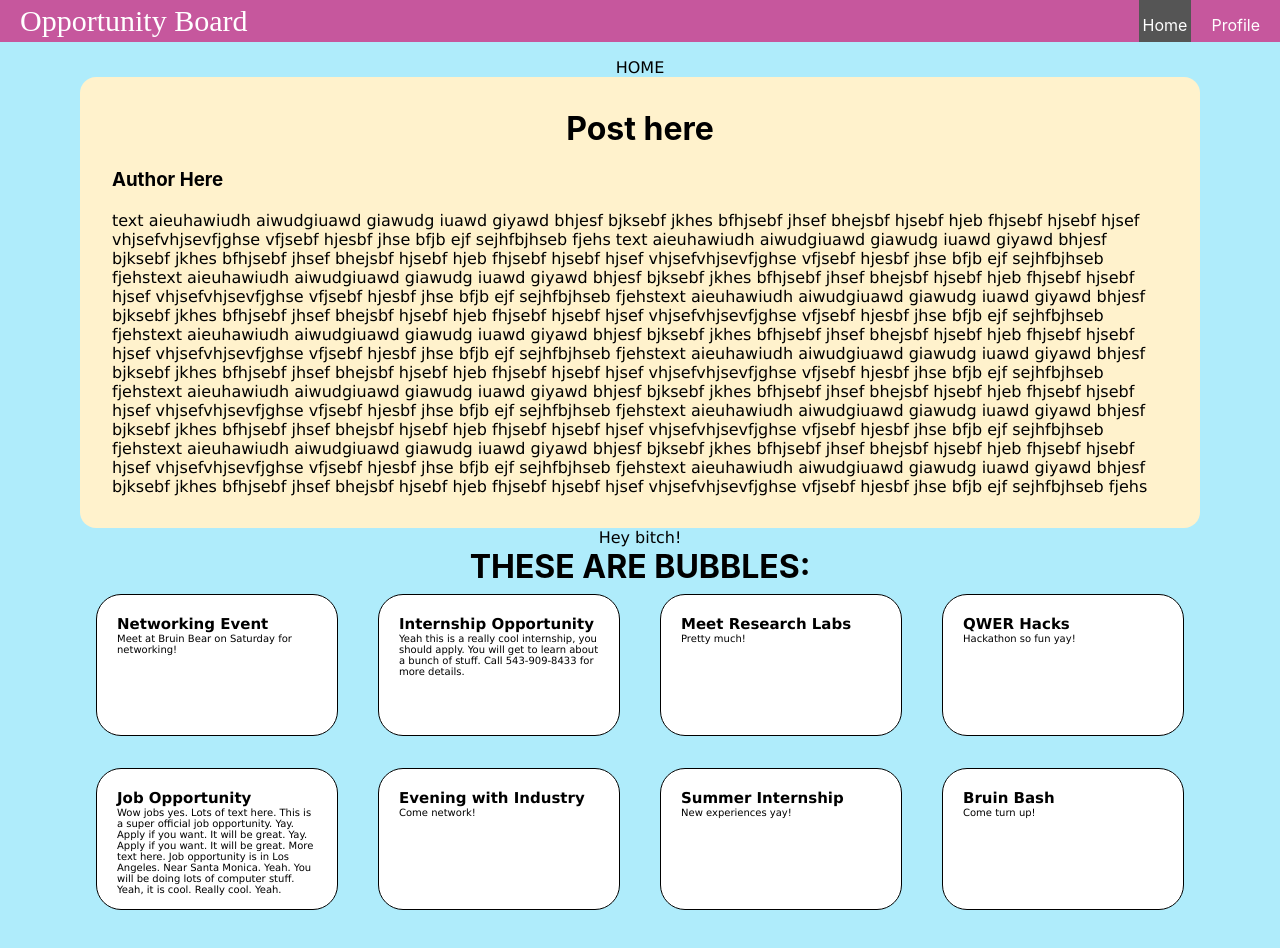
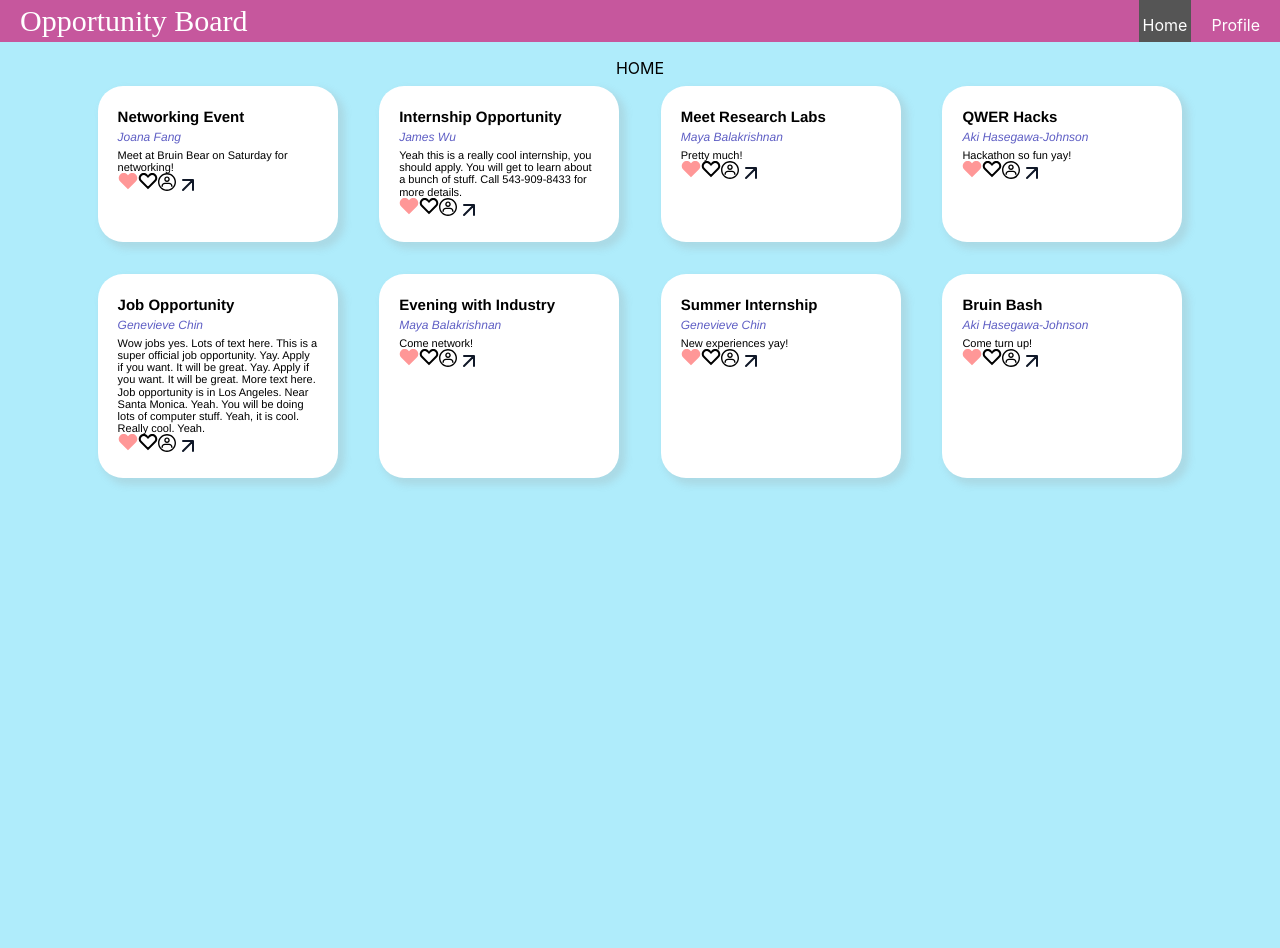
Before and after one commit to jamesmwu/joamayakieves, a React (Create React App) app in the folder frontend/: page / in a window 1280 px wide. After the commit the page ends 800 px from the top, so only its background shows below. Built offline with nearby package versions, Linux system fonts and the light colour scheme.

Commit message:
Add icons for liking posts, linking to external sites, and user profiles

```diff
--- a/frontend/package.json
+++ b/frontend/package.json
@@ -10,6 +10,7 @@
     "react-dom": "^18.2.0",
     "react-router-dom": "^6.8.1",
     "react-scripts": "5.0.1",
+    "use-svg": "^0.0.7",
     "web-vitals": "^2.1.4"
   },
   "scripts": {
--- a/frontend/src/components/BubbleItem.js
+++ b/frontend/src/components/BubbleItem.js
@@ -1,15 +1,24 @@
 import React from 'react';
 import "../styles/Bubbles.css"
+import LikedHeart from "../icons/liked-heart.jsx"
+import UnlikedHeart from "../icons/unliked-heart.jsx"
+import User from "../icons/user.jsx"
+import Arrow from "../icons/arrow-up-right.jsx"
 
-function BubbleItem({title, about}) {
+function BubbleItem({title, author, about}) {
   return (
     <>
-    <div class="bubble">
-      <div class="title">
-        <p>{title}</p>
-      </div>
-      <div class="about">
-        <p>{about}</p>
+    <div className="bubble">
+      <div className="text">
+        <div className="title">{title}</div>
+        <div className="author">{author}</div>
+        <div className="about">{about}</div>
+        <div className="heart">
+          <LikedHeart />
+          <UnlikedHeart />
+          <User />
+          <Arrow />
+        </div>
       </div>
     </div>
     </>
--- a/frontend/src/components/Bubbles.js
+++ b/frontend/src/components/Bubbles.js
@@ -4,40 +4,46 @@ import BubbleItem from "./BubbleItem";
 
 function Bubbles() {
   return (
-    //<div className='bubbles'>
     <>
-      <h1>THESE ARE BUBBLES:</h1>
-      <div class="bubble-container">
+      <div className="bubble-container">
         <BubbleItem
           title='Networking Event'
+          author='Joana Fang'
           about='Meet at Bruin Bear on Saturday for networking!'
         />
         <BubbleItem
           title='Internship Opportunity'
+          author='James Wu'
           about='Yeah this is a really cool internship, you should apply. You will get to learn about a bunch of stuff. Call 543-909-8433 for more details.'
         />
         <BubbleItem
           title='Meet Research Labs'
+          author='Maya Balakrishnan'
           about='Pretty much!'
         />
         <BubbleItem
           title='QWER Hacks'
+          author='Aki Hasegawa-Johnson'
           about='Hackathon so fun yay!'
         />
         <BubbleItem
           title='Job Opportunity'
+          author='Genevieve Chin'
           about='Wow jobs yes. Lots of text here. This is a super official job opportunity. Yay. Apply if you want. It will be great. Yay. Apply if you want. It will be great. More text here. Job opportunity is in Los Angeles. Near Santa Monica. Yeah. You will be doing lots of computer stuff. Yeah, it is cool. Really cool. Yeah.'
         />
         <BubbleItem
           title='Evening with Industry'
+          author='Maya Balakrishnan'
           about='Come network!'
         />
         <BubbleItem
           title='Summer Internship'
+          author='Genevieve Chin'
           about='New experiences yay!'
         />
         <BubbleItem
           title='Bruin Bash'
+          author='Aki Hasegawa-Johnson'
           about='Come turn up!'
         />
       </div>
--- /dev/null
+++ b/frontend/src/icons/arrow-up-right.jsx
@@ -0,0 +1,11 @@
+import React from "react";
+
+const Arrow = () => {
+    return (
+        <svg width="24" height="24" viewBox="0 0 24 24" fill="none" xmlns="http://www.w3.org/2000/svg">
+        <path d="M7 17L17 7M17 7H7M17 7V17" stroke="#101828" strokeWidth="2" strokeLinecap="round" strokeLinejoin="round"/>
+        </svg>
+    );
+}
+
+export default Arrow;
--- /dev/null
+++ b/frontend/src/icons/liked-heart.jsx
@@ -0,0 +1,11 @@
+import React from "react"
+
+const LikedHeart = () => {
+    return (
+        <svg width="20" height="17" viewBox="0 0 20 17" fill="none" xmlns="http://www.w3.org/2000/svg">
+        <path fillRule="evenodd" clipRule="evenodd" d="M2.22183 8.53553L2.92894 9.24264L10 16.3137L17.0711 9.24264L17.7782 8.53553C19.7308 6.58291 19.7308 3.41709 17.7782 1.46447C15.8256 -0.488155 12.6597 -0.488155 10.7071 1.46447L10 2.17157L9.2929 1.46447C7.34027 -0.488155 4.17445 -0.488155 2.22183 1.46447C0.269207 3.41709 0.269207 6.58291 2.22183 8.53553Z" fill="#FF9797"/>
+        </svg>
+    )
+}
+
+export default LikedHeart;
--- /dev/null
+++ b/frontend/src/icons/unliked-heart.jsx
@@ -0,0 +1,14 @@
+import React from "react";
+
+const UnlikedHeart = () => {
+    return (
+        <svg width="20" height="17" viewBox="0 0 20 17" fill="none" xmlns="http://www.w3.org/2000/svg">
+        <mask id="path-1-inside-1_6_12" fill="white">
+        <path fillRule="evenodd" clipRule="evenodd" d="M2.22183 8.53553L2.92894 9.24264L10 16.3137L17.0711 9.24264L17.7782 8.53553C19.7308 6.58291 19.7308 3.41709 17.7782 1.46447C15.8256 -0.488155 12.6597 -0.488155 10.7071 1.46447L10 2.17157L9.2929 1.46447C7.34027 -0.488155 4.17445 -0.488155 2.22183 1.46447C0.269207 3.41709 0.269207 6.58291 2.22183 8.53553Z"/>
+        </mask>
+        <path d="M10 16.3137L8.58579 17.7279L10 19.1421L11.4142 17.7279L10 16.3137ZM10 2.17157L8.58579 3.58579L10 5L11.4142 3.58579L10 2.17157ZM4.34315 7.82843L3.63604 7.12132L0.807615 9.94975L1.51472 10.6569L4.34315 7.82843ZM11.4142 14.8995L4.34315 7.82843L1.51472 10.6569L8.58579 17.7279L11.4142 14.8995ZM15.6569 7.82843L8.58579 14.8995L11.4142 17.7279L18.4853 10.6569L15.6569 7.82843ZM16.364 7.12132L15.6569 7.82843L18.4853 10.6569L19.1924 9.94975L16.364 7.12132ZM16.364 2.87868C17.5355 4.05025 17.5355 5.94975 16.364 7.12132L19.1924 9.94975C21.9261 7.21608 21.9261 2.78392 19.1924 0.0502526L16.364 2.87868ZM12.1213 2.87868C13.2929 1.70711 15.1924 1.70711 16.364 2.87868L19.1924 0.0502526C16.4587 -2.68342 12.0266 -2.68342 9.2929 0.0502526L12.1213 2.87868ZM11.4142 3.58579L12.1213 2.87868L9.2929 0.0502526L8.58579 0.757359L11.4142 3.58579ZM7.87868 2.87868L8.58579 3.58579L11.4142 0.757359L10.7071 0.0502526L7.87868 2.87868ZM3.63604 2.87868C4.80761 1.70711 6.70711 1.70711 7.87868 2.87868L10.7071 0.0502526C7.97344 -2.68342 3.54128 -2.68342 0.807615 0.0502526L3.63604 2.87868ZM3.63604 7.12132C2.46447 5.94975 2.46447 4.05025 3.63604 2.87868L0.807615 0.0502526C-1.92606 2.78392 -1.92606 7.21608 0.807615 9.94975L3.63604 7.12132Z" fill="black" mask="url(#path-1-inside-1_6_12)"/>
+        </svg>
+    );
+}
+
+export default UnlikedHeart;
--- /dev/null
+++ b/frontend/src/icons/user.jsx
@@ -0,0 +1,11 @@
+import React from "react"
+
+const User = () => {
+    return (
+        <svg width="18" height="18" viewBox="0 0 26 26" fill="none" xmlns="http://www.w3.org/2000/svg">
+        <path fillRule="evenodd" clipRule="evenodd" d="M13 24C19.0751 24 24 19.0751 24 13C24 6.92487 19.0751 2 13 2C6.92487 2 2 6.92487 2 13C2 19.0751 6.92487 24 13 24ZM13 26C20.1797 26 26 20.1797 26 13C26 5.8203 20.1797 0 13 0C5.8203 0 0 5.8203 0 13C0 20.1797 5.8203 26 13 26ZM13 11C14.1046 11 15 10.1046 15 9C15 7.89543 14.1046 7 13 7C11.8954 7 11 7.89543 11 9C11 10.1046 11.8954 11 13 11ZM13 13C15.2091 13 17 11.2091 17 9C17 6.79086 15.2091 5 13 5C10.7909 5 9 6.79086 9 9C9 11.2091 10.7909 13 13 13ZM7 20H5V19C5 16.2386 7.23858 14 10 14H16C18.7614 14 21 16.2386 21 19V20H19V19C19 17.3431 17.6569 16 16 16H10C8.34315 16 7 17.3431 7 19V20Z" fill="black"/>
+        </svg>
+    );
+}
+
+export default User;
--- a/frontend/src/pages/Home.js
+++ b/frontend/src/pages/Home.js
@@ -8,10 +8,8 @@ export default function Home() {
         <>
             <div className='homeStyle'>
                 <p>HOME</p>
-                <Post />
             </div>
             <div>
-            <p>Hey bitch!</p>
                 <Bubbles />
             </div>
         </>
--- a/frontend/src/styles/Bubbles.css
+++ b/frontend/src/styles/Bubbles.css
@@ -28,15 +28,19 @@ h1 {
 
 
 .bubble {
-    height: 100px;
     width: 200px;
     background: white;
     padding: 20px;
     border-radius: 25px;
-    border: 1px solid black;
+    border: black;
     position: relative;
     margin: 0.5em;
+    box-shadow: 5px 5px 7px 2px rgba(157, 157, 157, 0.219);
     /* flex-grow: 1; */
+}
+
+.bubble:hover{
+    transform: scale(1.05);
 }
 
 .bubble-container {
@@ -46,14 +50,30 @@ h1 {
     gap: 1em;
 }
 
+.text {
+    font-size: 11px;
+    font-family: 'Helvetica';
+    text-align: left;
+    line-height: 3.5ch;
+}
+
 .title {
     font-size: 15px;
-    text-align: left;
     font-weight: bold;
-    text-align: left;
+}
+
+.author {
+    font-size: 12px;
+    font-style: italic;
+    color: rgb(94, 94, 196);
 }
 
 .about {
-    font-size: 10px;
     text-align: left;
+    font-weight: 500;
+    line-height: 2ch;
 }
+
+.heart {
+    display: flex;
+}
--- a/frontend/src/styles/Home.css
+++ b/frontend/src/styles/Home.css
@@ -15,5 +15,6 @@ h1 {
 }
 
 p {
-    font-family: verdana;
+    /* font-family: verdana; */
+    color: black;
 }
```
Also changed, not shown: 1 other file (tests, documents, lock files or other folders).
